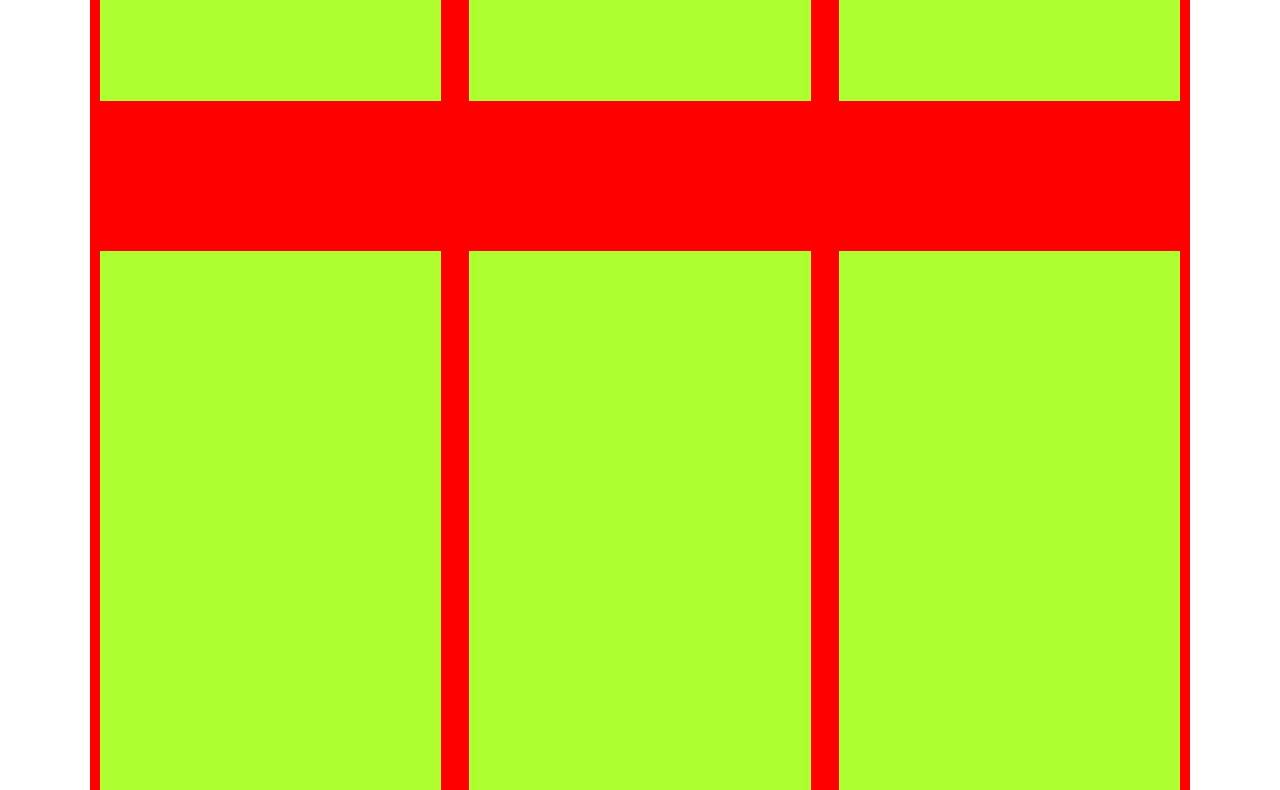
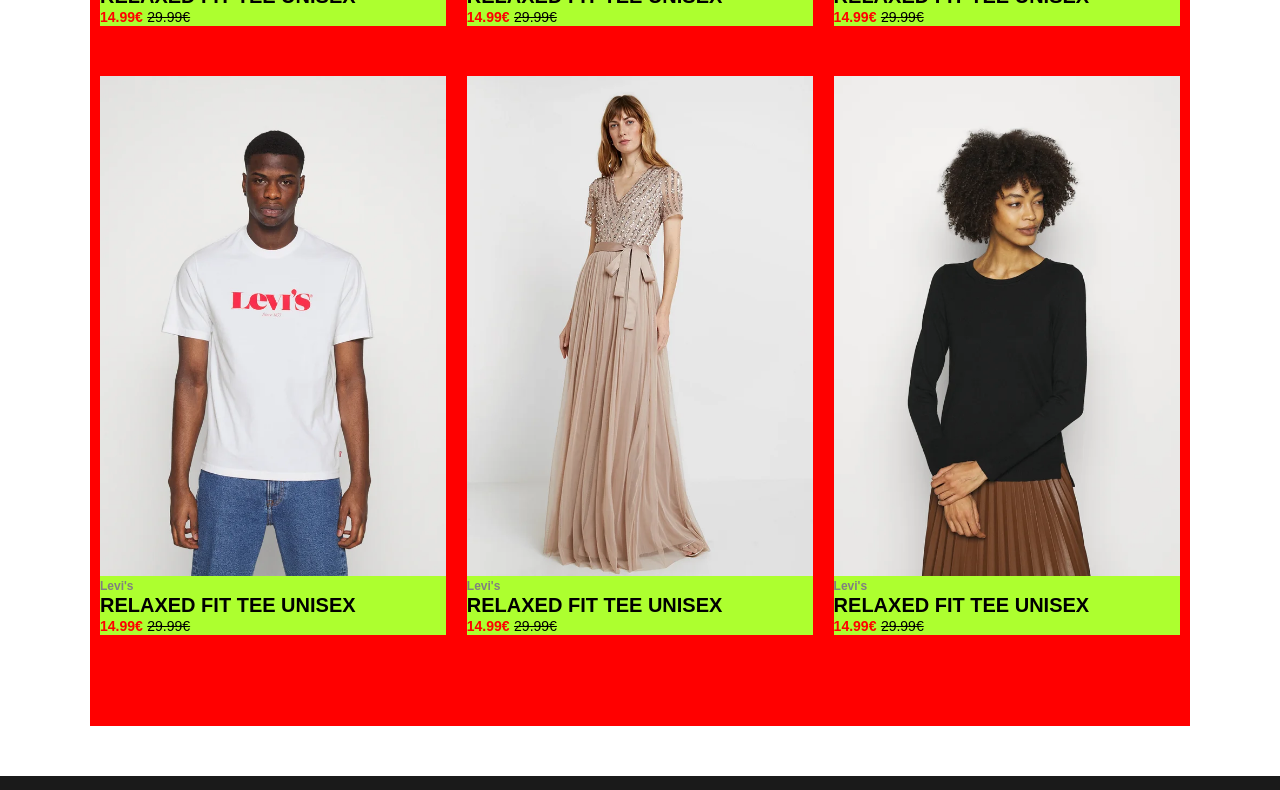
Before and after one commit to GabrieleRizzo19/html-css-boolando, a plain HTML site: page index.html in a window 1280 px wide. Shown: the part 679-1469 px from the top of the page. Drawn offline with Linux system fonts and the light colour scheme.

Commit message:
feat(html,css): card photo and info

```diff
--- a/css/style.css
+++ b/css/style.css
@@ -23,6 +23,10 @@
 a{
     text-decoration: none;
     color: inherit;
+}
+
+a:hover{
+    text-decoration: underline;
 }
 
 .maxW1100{ max-width: 1100px; }
@@ -51,7 +55,7 @@ nav img{
     height: 30px;
 }
 
-nav i{
+i{
     padding-right: 5px;
 }
 
@@ -63,18 +67,44 @@ nav i{
 .cardContainer{
     margin-top: 50px;
     margin-bottom: 50px;
-    min-height: 1500px;
+    min-height: 1300px;
     background-color: red;
     flex-wrap: wrap;
     padding: 0 10px;
+    align-content: center;
 }
 
 .card{
-    width: calc( 33% - 15px);
-    min-height: 600px;
+    width: calc( 33% - 10px);
     background-color: greenyellow;
+    margin-bottom: 50px;
 }
 
+.card img{
+    width: 100%;
+    display: block;
+}
+
+.brand{
+    font-size: 12px;
+    font-weight: bold;
+    color: grey;
+}
+
+.product{
+    font-size: 20px;
+}
+
+.actualPrice{
+    color: red;
+    font-size: 14px;
+    font-weight: bold;
+}
+
+.originalPrice{
+    font-size: 14px;
+    text-decoration: line-through;
+}
 
 /*******************
 ***    FOOTER    ***
@@ -89,6 +119,7 @@ footer a{
 }
 
 #socialLink p{
-    font-size: 10px;
+    font-weight: bold;
+    font-size: 12px;
     margin-bottom: 5px;
 }
--- a/index.html
+++ b/index.html
@@ -36,27 +36,51 @@
 
         <div class="flex cardContainer marginZeroAuto maxW1100">
             <div class="card">
-
+                <img src="./img/1.webp" alt="T shirt levis 1">
+                <span class="brand">Levi's</span>
+                <h2 class="product">RELAXED FIT TEE UNISEX</h2>
+                <span class="actualPrice">14.99€</span>
+                <span class="originalPrice">29.99€</span>
             </div>
 
             <div class="card">
-
+                <img src="./img/2.webp" alt="T shirt levis 1">
+                <span class="brand">Levi's</span>
+                <h2 class="product">RELAXED FIT TEE UNISEX</h2>
+                <span class="actualPrice">14.99€</span>
+                <span class="originalPrice">29.99€</span>
             </div>
 
             <div class="card">
-
+                <img src="./img/3.webp" alt="T shirt levis 1">
+                <span class="brand">Levi's</span>
+                <h2 class="product">RELAXED FIT TEE UNISEX</h2>
+                <span class="actualPrice">14.99€</span>
+                <span class="originalPrice">29.99€</span>
             </div>
 
             <div class="card">
-
+                <img src="./img/4.webp" alt="T shirt levis 1">
+                <span class="brand">Levi's</span>
+                <h2 class="product">RELAXED FIT TEE UNISEX</h2>
+                <span class="actualPrice">14.99€</span>
+                <span class="originalPrice">29.99€</span>
             </div>
 
             <div class="card">
-
+                <img src="./img/5.webp" alt="T shirt levis 1">
+                <span class="brand">Levi's</span>
+                <h2 class="product">RELAXED FIT TEE UNISEX</h2>
+                <span class="actualPrice">14.99€</span>
+                <span class="originalPrice">29.99€</span>
             </div>
 
             <div class="card">
-
+                <img src="./img/6.webp" alt="T shirt levis 1">
+                <span class="brand">Levi's</span>
+                <h2 class="product">RELAXED FIT TEE UNISEX</h2>
+                <span class="actualPrice">14.99€</span>
+                <span class="originalPrice">29.99€</span>
             </div>
         </div>
 
@@ -65,7 +89,7 @@
     <footer class="bgBlackZalando">
         <nav class="flex maxW1100 marginZeroAuto colorWhite">
             <div id="legalInfo">
-                <h3>Boolean S.R.L.</h3>
+                <h4>Boolando s.r.l.</h4>
                 <a href="*">Informazioni legali</a>
                 <a href="*">Informativa sulla privacy</a>
                 <a href="*">Diritto di recesso</a>
```
Also changed, not shown: img/1.webp (added), img/2.webp (added), img/3.webp (added), img/4.webp (added), img/5.webp (added), img/6.webp (added).
